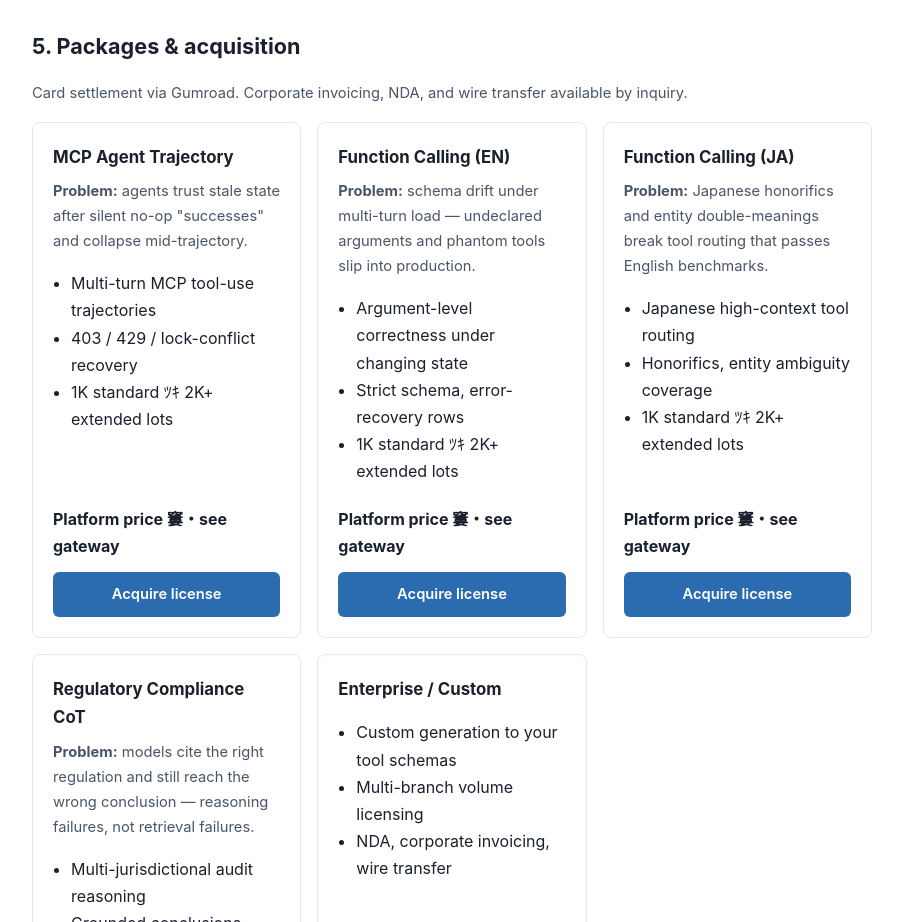
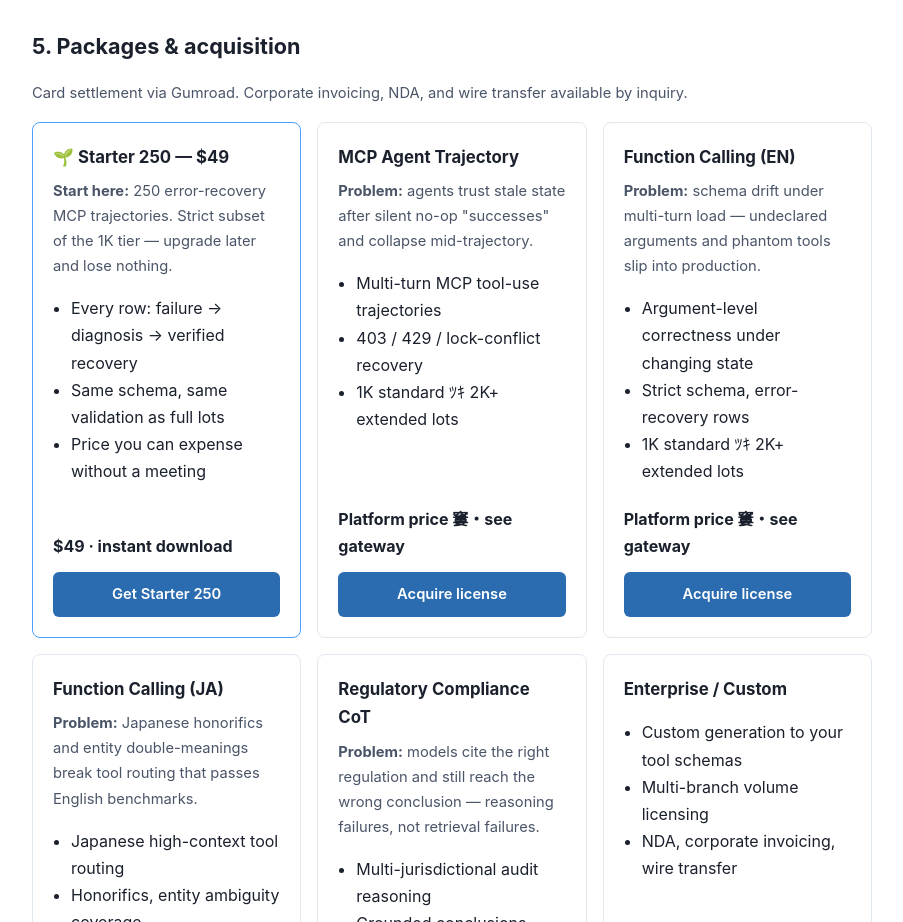
Before and after one commit to springofwindslabs/springofwinds-datasets, a plain HTML site: page docs/index.html in a window 1280 px wide. Shown: the part 3700-4622 px from the top of the page, without its empty margins (188-1091 px from the left). Drawn offline with Linux system fonts and the light colour scheme.

Commit message:
Add Starter 250 (\) card to packages — first purchase-barrier remover; deep-diver funnel previously dead-ended at enterprise pricing

```diff
--- a/docs/index.html
+++ b/docs/index.html
@@ -313,6 +313,18 @@
     <h2>5. Packages &amp; acquisition</h2>
     <p class="muted">Card settlement via Gumroad. Corporate invoicing, NDA, and wire transfer available by inquiry.</p>
     <div class="cards">
+      <div class="card" style="border-color:#4a9eff">
+        <h3>🌱 Starter 250 — $49</h3>
+        <p class="muted" style="margin:0 0 8px"><strong>Start here:</strong> 250 error-recovery MCP trajectories. Strict subset of the 1K tier — upgrade later and lose nothing.</p>
+        <ul>
+          <li>Every row: failure → diagnosis → verified recovery</li>
+          <li>Same schema, same validation as full lots</li>
+          <li>Price you can expense without a meeting</li>
+        </ul>
+        <p class="price">$49 · instant download</p>
+        <a class="btn btn-primary" href="https://springofwindslabs.gumroad.com/l/mcp-starter-250?utm_source=github_pages&utm_medium=commercial_hub&utm_campaign=mcp-starter-250"
+           onclick="trackClick('purchase_click','starter_250')">Get Starter 250</a>
+      </div>
       <div class="card">
         <h3>MCP Agent Trajectory</h3>
         <p class="muted" style="margin:0 0 8px"><strong>Problem:</strong> agents trust stale state after silent no-op "successes" and collapse mid-trajectory.</p>
```
